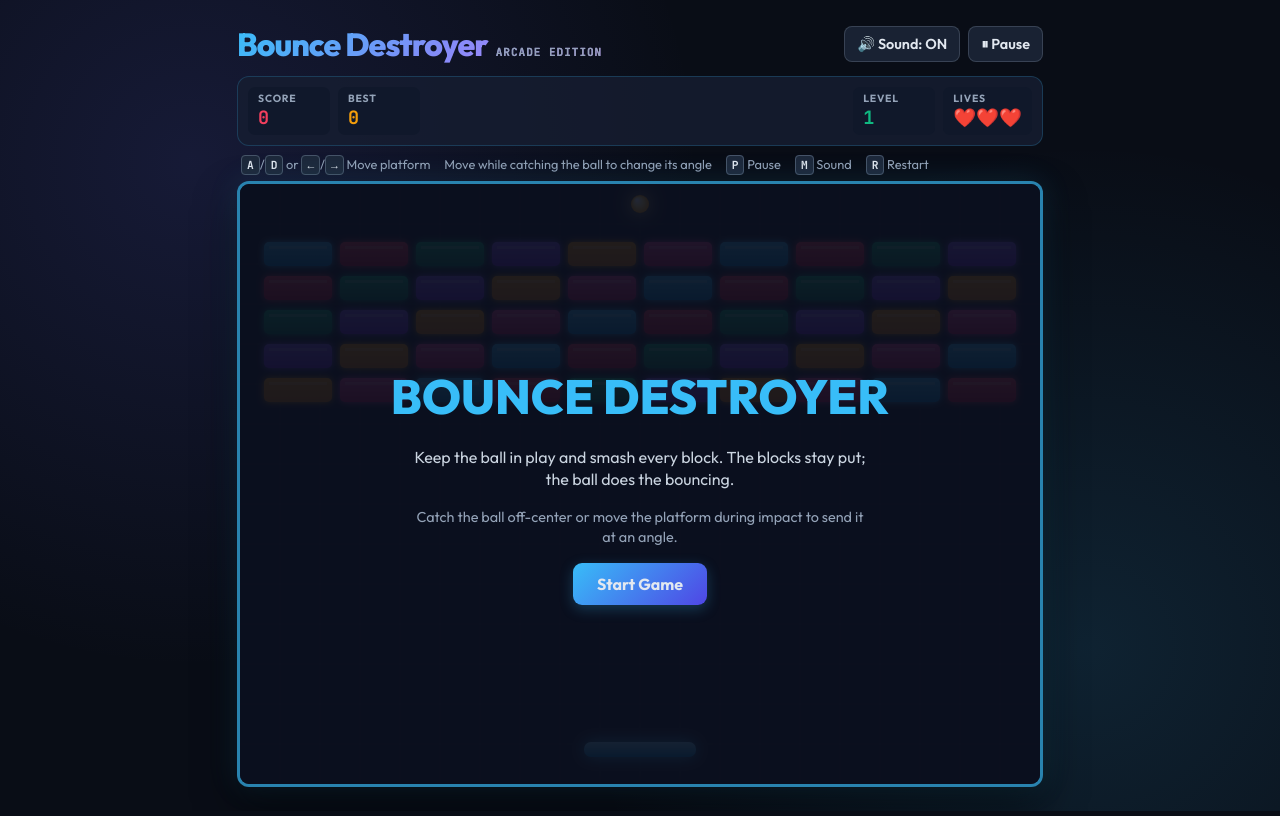
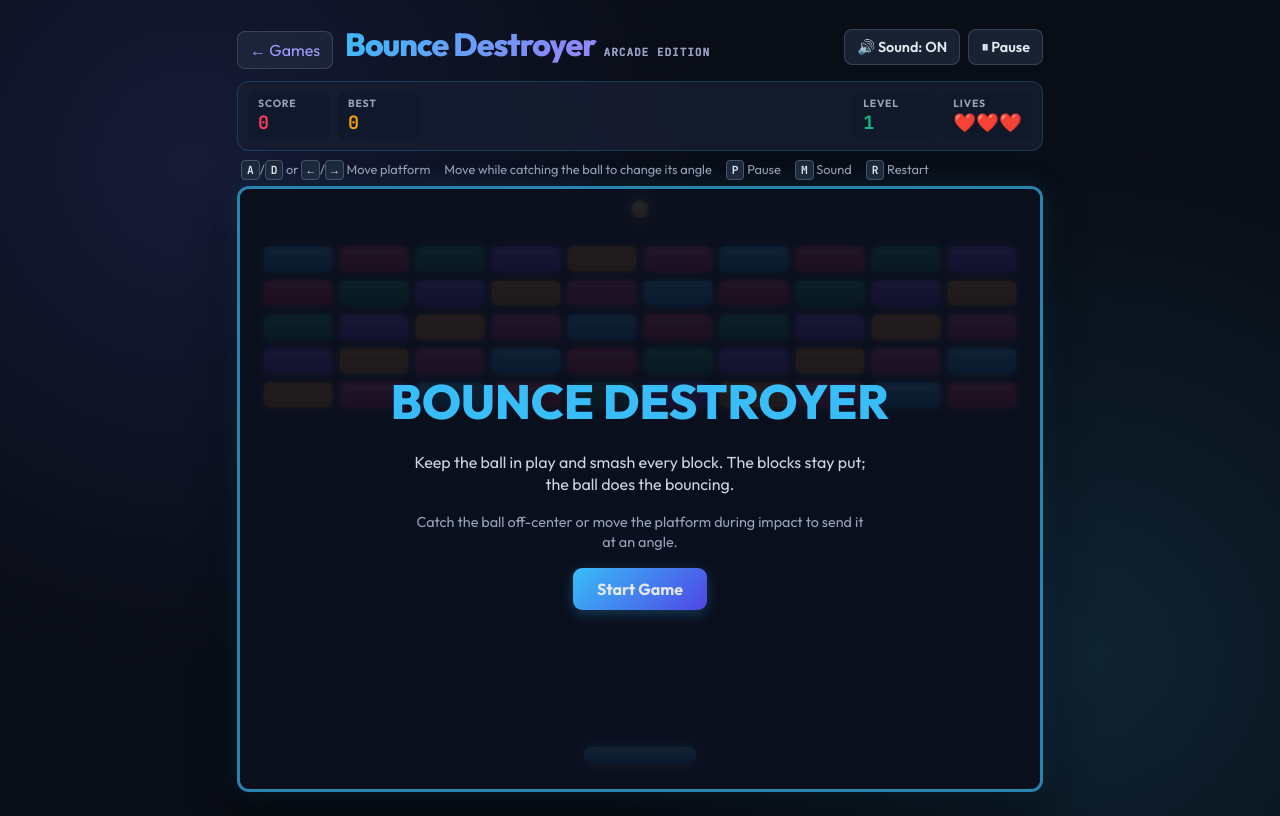
Before and after one commit to razvanpara/vibecoded-games, a website: page bounce-destroyer/index.html in a window 1280 px wide. Drawn offline with Linux system fonts and the light colour scheme.

Commit message:
added back buttons to games

```diff
--- a/bounce-destroyer/index.html
+++ b/bounce-destroyer/index.html
@@ -36,6 +36,8 @@
 
         .game { width: min(806px, 100%); }
         header { display: flex; justify-content: space-between; align-items: center; gap: 12px; margin-bottom: 12px; }
+        .title-group { display: flex; align-items: baseline; gap: 12px; }
+        .back-to-games { flex-shrink: 0; text-decoration: none; white-space: nowrap; }
         h1 {
             font-size: clamp(1.5rem, 6vw, 2rem);
             font-weight: 800;
@@ -124,6 +126,7 @@
         @media (pointer: coarse), (max-width: 700px) { .mobile-controls { display: flex; } }
         @media (max-width: 480px) {
             body { padding: 14px 9px; }
+            header { flex-wrap: wrap; }
             .badge { display: none; }
             .hud { padding: 7px; }
             .stats { gap: 5px; }
@@ -138,7 +141,10 @@
 <body>
     <main class="game">
         <header>
-            <div><h1>Bounce Destroyer<span class="badge">ARCADE EDITION</span></h1></div>
+            <div class="title-group">
+                <a class="btn back-to-games" href="../index.html" aria-label="Back to game selection">← Games</a>
+                <h1>Bounce Destroyer<span class="badge">ARCADE EDITION</span></h1>
+            </div>
             <div class="actions">
                 <button class="btn" id="soundBtn" type="button">🔊 Sound: ON</button>
                 <button class="btn" id="pauseBtn" type="button">⏸ Pause</button>
```
Also changed, not shown: destroyer/index.html (+2 -0 lines), invader/index.html (+3 -0 lines), obstacle-course/index.html (+3 -0 lines), snake/index.html (+2 -0 lines).
